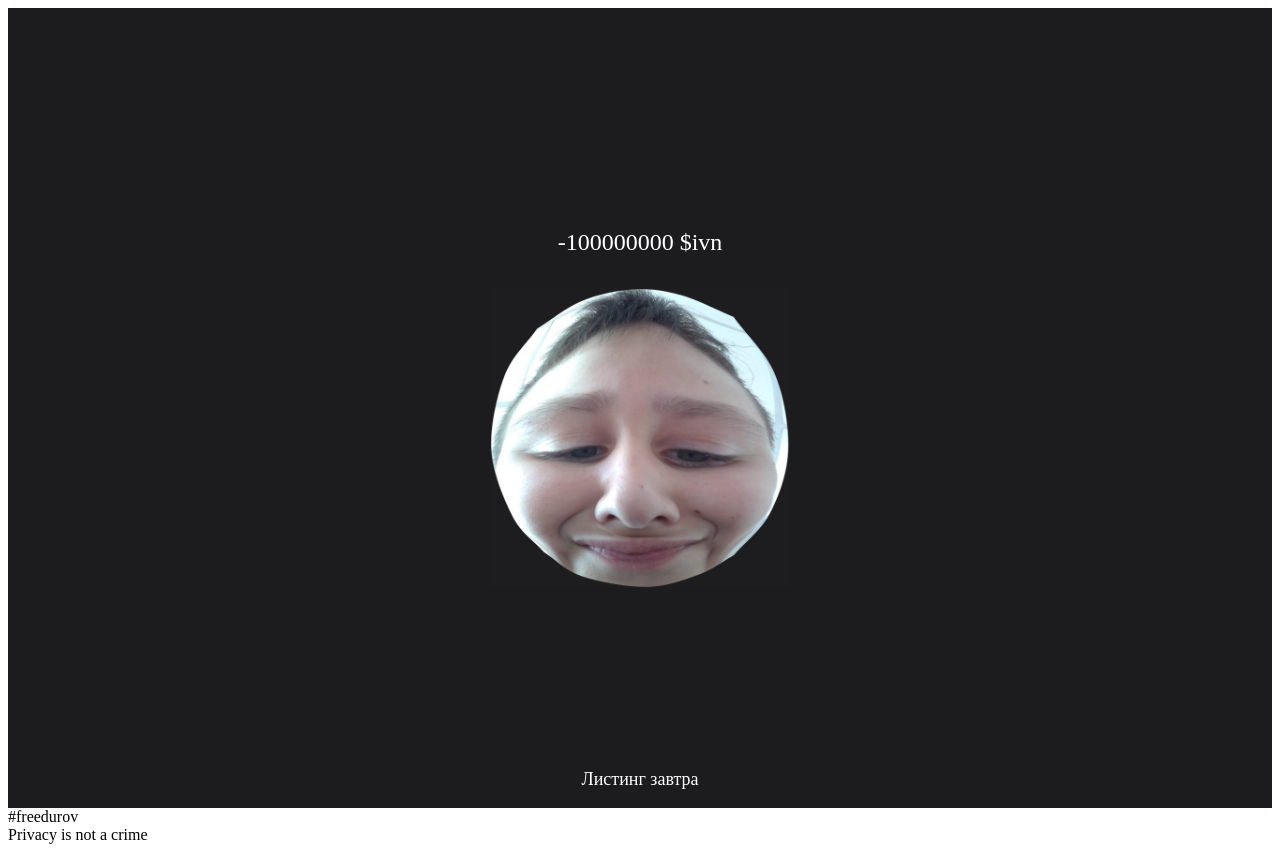
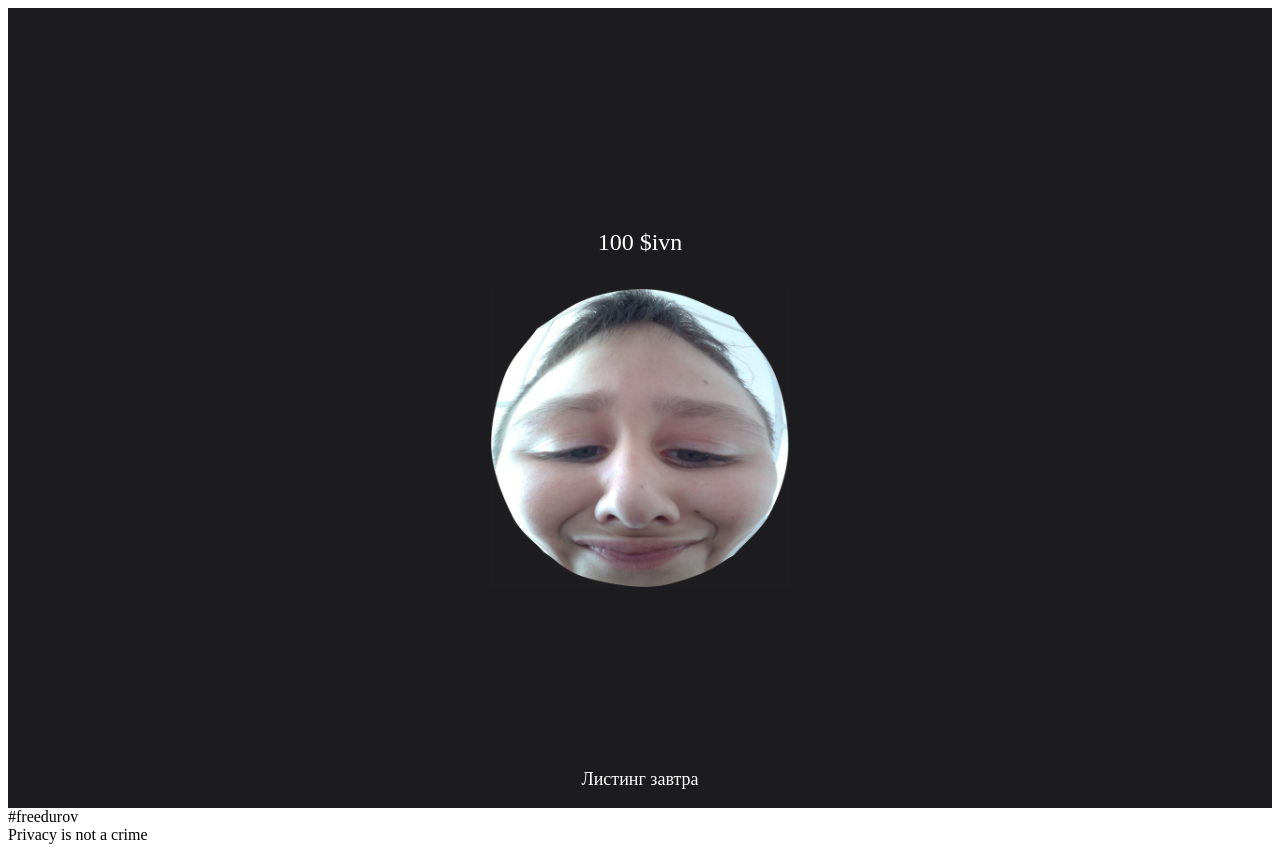
Before and after one commit to pizdetspizdets/Iapp, a plain HTML site: page index.html in a window 1280 px wide. Both pictures are taken after a click on the button 640 px from the left and 437 px from the top of the page. Drawn offline with Linux system fonts and the light colour scheme.

Commit message:
Update index.html

```diff
--- a/index.html
+++ b/index.html
@@ -77,7 +77,7 @@
     }
 
     clickButton.addEventListener('click', () => {
-      score-=100000000;
+      score+=100;
       scoreDisplay.textContent = `${score} $ivn`;
       localStorage.setItem('clickerScore', score);
     });
```
